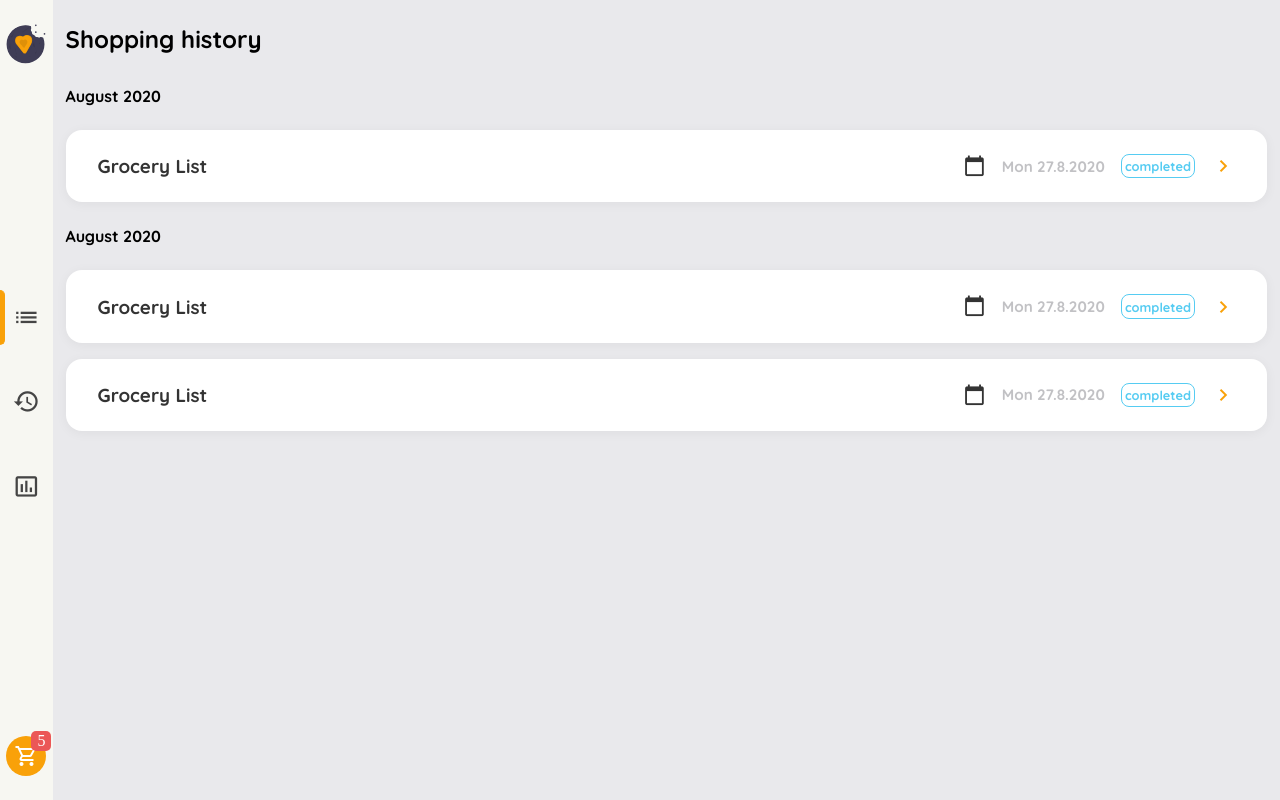
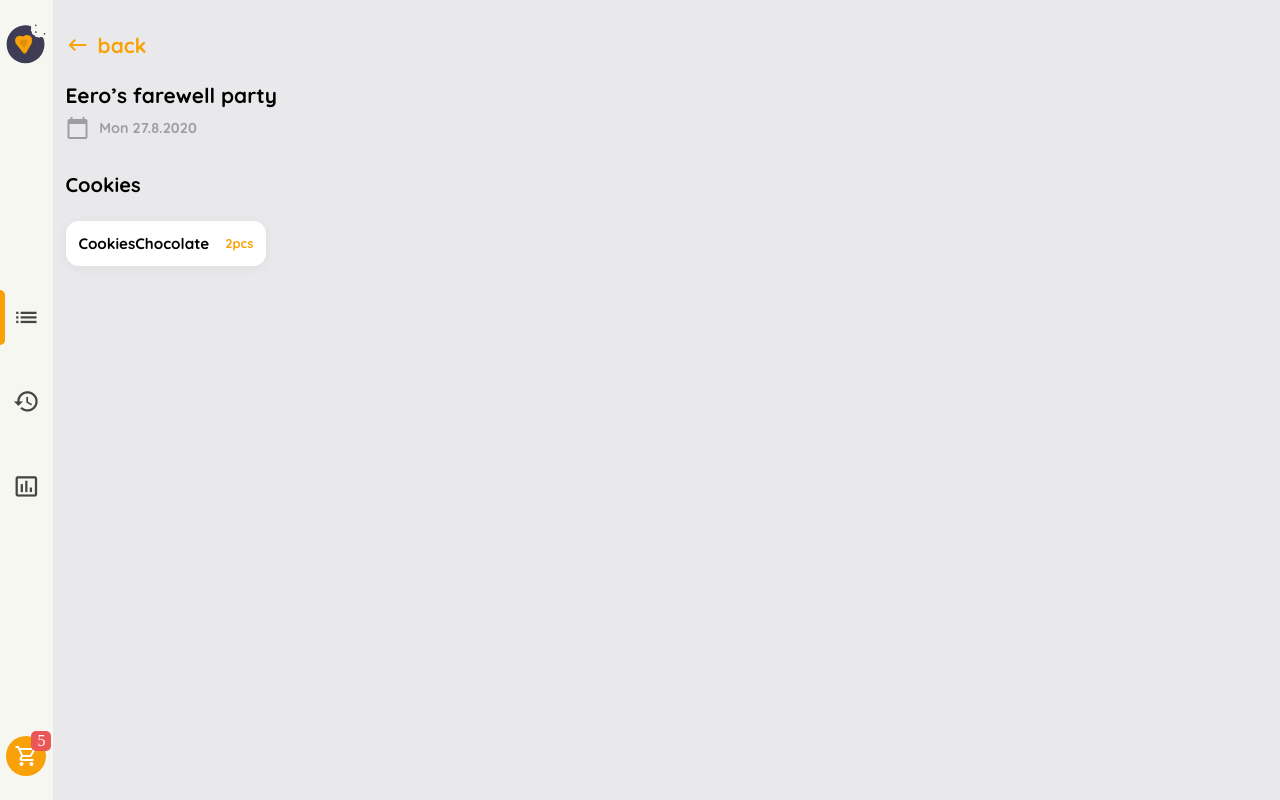
Before and after one commit to jesintharnold/Shoppingify_react, a React (Create React App) app in the folder front_end/: page / in a window 1280 px wide. Built offline with nearby package versions, Linux system fonts and the light colour scheme.

Commit message:
History Main & Expand Page completed

```diff
--- /dev/null
+++ b/front_end/src/components/History/History_Expand/HistoryExpand.js
@@ -0,0 +1,39 @@
+import './HistoryExpand.scss';
+
+function HistoryExpand(){
+return (
+<div className="History_expand">
+
+<a>
+<span class="material-icons">
+keyboard_backspace
+</span>
+<span>back</span>
+</a>
+
+<div className="List_name">Eero’s farewell party</div>
+<div className="date_list">
+<span class="material-icons">calendar_today</span>
+<span>Mon 27.8.2020</span>
+</div>
+
+
+<div className="History_items">
+<div className="container_name">Cookies</div>
+<div className="his_itm">
+
+<div className="his_itm_container">
+<span>CookiesChocolate </span>
+<span>2pcs</span>
+</div>
+
+</div>
+</div>
+
+
+</div>
+)
+}
+
+
+export default HistoryExpand;
--- /dev/null
+++ b/front_end/src/components/History/History_Expand/HistoryExpand.scss
@@ -0,0 +1,62 @@
+.History_expand{
+    margin:2rem 0 0 0;
+    font-family: Quicksand;
+
+    a{
+        display: flex;
+        align-items: center;
+        gap:0.5rem;
+        margin:0 0 1.5rem 0;
+        color:#F9A109;
+        font-size:1.3rem;
+    }
+
+    .List_name{
+        font-size:1.3rem;
+        margin:0 0 0.5rem 0;
+    }
+
+    .date_list{
+        display: flex;
+        align-items: center;
+        gap:0.6rem;
+        font-size:0.9rem;
+        color:rgb(158, 158, 161);
+        margin-bottom:2rem;
+    }
+
+
+    .History_items{
+        .container_name{
+            font-size:1.25rem;
+        }
+
+        .his_itm{
+            display: flex;
+            flex-wrap: wrap;
+            margin:1.5em 0;
+            gap:1.5rem;
+            .his_itm_container{
+               display: flex;
+               gap:1rem;
+               align-items: center;
+               box-shadow: 0px 2px 12px 0px rgba(0, 0, 0, 0.05);
+               background-color: rgba(255, 255, 255, 1);
+               padding:0.8rem;
+               border-radius:0.8rem;
+               font-size:0.95rem;
+               color: rgba(0, 0, 0, 1);
+
+
+              span:nth-child(2){
+                  font-size:0.8rem;
+                  color: rgba(249, 161, 10, 1);
+
+            }
+            }
+        }
+    }
+
+
+
+}
--- a/front_end/src/components/Main/MainItems.js
+++ b/front_end/src/components/Main/MainItems.js
@@ -2,13 +2,15 @@ import Header from '../Main/TitleSearch/header';
 import Item from './ItemPage/Item';
 import "./MainItems.scss";
 import HistoryMain from '../History/History_Main/History_Main';
+import HistoryExpand from '../History/History_Expand/HistoryExpand';
 function Mainitem(){
     return (
         <div className="Main_items">
         {/* <Header/>
         <Item/> */}
 
-        <HistoryMain/>
+        {/* <HistoryMain/> */}
+        <HistoryExpand/>
         </div>
     )
 }
```
